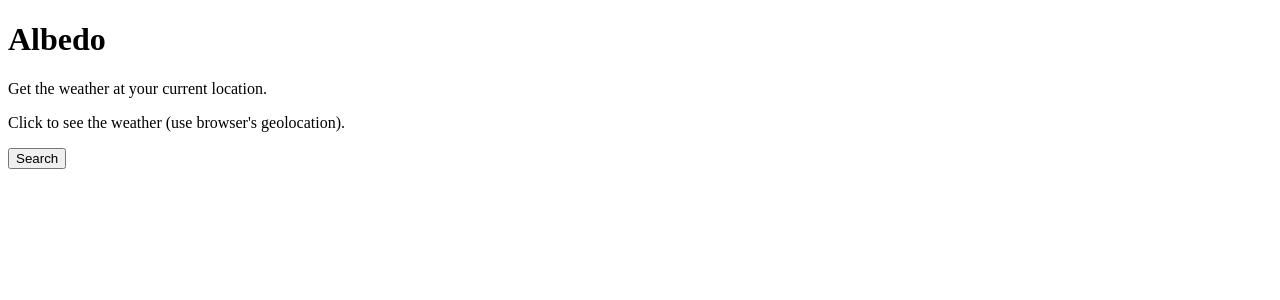
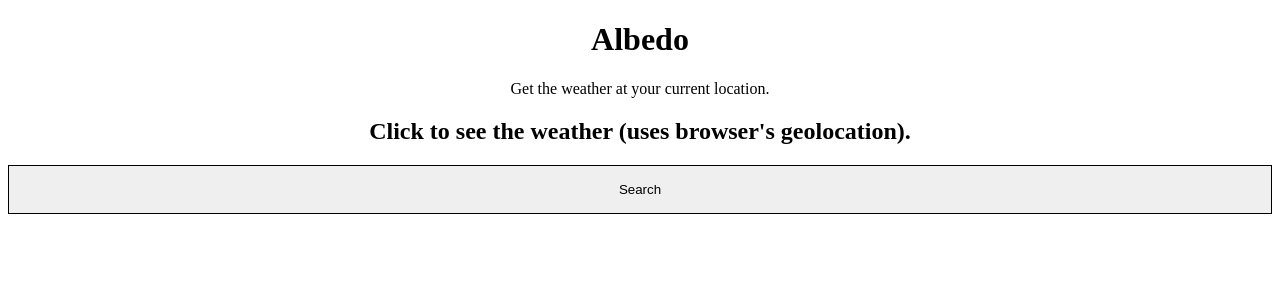
Before and after one commit to bellangerq/albedo, a Svelte app: page / in a window 1280 px wide. Shown: the top 300 px of the page. Built offline with nearby package versions, Linux system fonts and the light colour scheme.

Commit message:
Handle errors and add base style

```diff
--- a/rollup.config.js
+++ b/rollup.config.js
@@ -18,10 +18,7 @@ export default {
 	},
 	plugins: [
 		svelte({
-			// enable run-time checks when not in production
 			dev: !production,
-			// we'll extract any component CSS out into
-			// a separate file - better for performance
 			css: css => {
 				css.write('public/build/bundle.css');
 			}
@@ -54,7 +51,6 @@ export default {
 		replace({
 			process: JSON.stringify({
 				env: {
-					isProd: production,
 					...config().parsed
 				}
 			}),
--- a/src/App.svelte
+++ b/src/App.svelte
@@ -17,3 +17,14 @@
 		<Weather weather={weather} />
 	{/if}
 </main>
+
+<style>
+	:global(.visually-hidden) {
+		position: absolute !important;
+    height: 1px;
+    width: 1px;
+    overflow: hidden;
+    clip: rect(1px, 1px, 1px, 1px);
+    white-space: nowrap;
+	}
+</style>
--- a/src/components/Form.svelte
+++ b/src/components/Form.svelte
@@ -1,53 +1,88 @@
 <script>
-  import { createEventDispatcher } from 'svelte'
+  import { createEventDispatcher } from "svelte";
 
-  let loading = false
-  let deniedGeolocation = false
+  let loading = false;
+  let apiError;
+  let locationError;
 
-  const dispatch = createEventDispatcher()
+  const dispatch = createEventDispatcher();
 
   const getLocation = () => {
-    loading = true
+    loading = true;
     navigator.geolocation.getCurrentPosition(success, error);
-  }
+  };
 
-  const success = position => {
-    const latitude = position.coords.latitude
-    const longitude = position.coords.longitude
-    submitLocation(latitude, longitude)
-  }
+  const success = (position) => {
+    const latitude = position.coords.latitude;
+    const longitude = position.coords.longitude;
+    submitLocation(latitude, longitude);
+  };
 
   const error = () => {
-    loading = false
-    deniedGeolocation = true
-  }
+    loading = false;
+    locationError =
+      "You denied geolocation. It is required to use Albedo. To authorize it, check your browser settings.";
+  };
 
-	const submitLocation = (lat, lon) => {
-    const url = `https://api.openweathermap.org/data/2.5/weather?lat=${lat}&lon=${lon}&appid=${process.env.OPEN_WEATHER_MAP_API_KEY}&units=metric`
+  const submitLocation = (lat, lon) => {
+    const url = `https://api.openweathermap.org/data/2.5/weather?lat=${lat}&lon=${lon}&appid=${process.env.OPEN_WEATHER_MAP_API_KEY}&units=metric`;
 
     fetch(url)
-      .then(response => {
-        return response.json()
+      .then((response) => {
+        if (!response.ok) {
+          apiError = `Error ${response.status}: ${response.statusText}`;
+          return;
+        }
+        return response.json();
       })
-      .then(data => {
-        loading = false
-        dispatch('fetch', {
+      .then((data) => {
+        loading = false;
+        dispatch("fetch", {
           temperature: Math.round(data.main.temp),
           feelsLike: Math.round(data.main.feels_like),
           humidity: data.main.humidity,
           pressure: data.main.pressure,
-          wind: Math.round(data.wind.speed * 3.6)
+          wind: Math.round(data.wind.speed * 3.6),
         });
-      })
-	}
+      });
+  };
 </script>
 
-<p>Click to see the weather (use browser's geolocation).</p>
+<section class="Form">
+  <h2 class="Form__Title">
+    Click to see the weather (uses browser's geolocation).
+  </h2>
 
-<button type="button" disabled={loading} on:click={getLocation}>
-  {#if loading } Loading {:else} Search {/if}
-</button>
+  <button
+    type="button"
+    class="Form__Button"
+    disabled="{loading}"
+    on:click="{getLocation}"
+  >
+    {#if loading } Loading {:else} Search {/if}
+  </button>
 
-{#if deniedGeolocation }
-  <p>You denied geolocation. It is requried to use To authorize it, check your browser settings.</p>
-{/if}
+  {#if apiError || locationError }
+  <p class="Form__Error">
+    {#if apiError } An error has occured: <code>{ apiError }</code>.
+    <a href="mailto:hello@quentin-bellanger.com">Contact me for support</a>.
+    {:else} { locationError } {/if}
+  </p>
+  {/if}
+</section>
+
+<style>
+  .Form__Title {
+    text-align: center;
+  }
+
+  .Form__Button {
+    border: 1px solid;
+    padding: 1rem;
+    width: 100%;
+  }
+
+  .Form__Error {
+    text-align: center;
+  }
+</style>
--- a/src/components/Header.svelte
+++ b/src/components/Header.svelte
@@ -1,4 +1,10 @@
-<header>
+<header class="Header">
   <h1>Albedo</h1>
   <p>Get the weather at your current location.</p>
 </header>
+
+<style>
+.Header {
+  text-align: center;
+}
+</style>
--- a/src/components/Weather.svelte
+++ b/src/components/Weather.svelte
@@ -2,21 +2,63 @@
   export let weather
 </script>
 
-<dl>
-  {#if weather.temperature}
-    <dt>Temperature</dt>
-    <dd>{ weather.temperature }°C {#if weather.feelsLike}  (feels like { weather.feelsLike }°C) {/if}</dd>
+<section class="Weather">
+  <div class="Weather__Data Weather__Data--Temperature">
+    <h2 class="visually-hidden">Temperature</h2>
+    <span>{ weather.temperature }<small class="Weather__Unit">°C</small> {#if weather.feelsLike}<span>(feels like { weather.feelsLike }<small class="Weather__Unit">°C</small>)</span>{/if}</span>
+  </div>
+
+  {#if weather.wind}
+  <div class="Weather__Data Weather__Data--Wind">
+    <h2 class="visually-hidden">Wind speed</h2>
+    <span>{ weather.wind } <small class="Weather__Unit">km/h</small></span>
+  </div>
   {/if}
-  {#if weather.wind}
-    <dt>Wind speed</dt>
-    <dd>{ weather.wind }km/h</dd>
+
+  {#if weather.humidity}
+  <div class="Weather__Data Weather__Data--Humidity">
+    <h2 class="visually-hidden">Humidity</h2>
+    <span>{ weather.humidity }<small class="Weather__Unit">%</small></span>
+  </div>
   {/if}
-  {#if weather.humidity}
-    <dt>Humidity</dt>
-    <dd>{ weather.humidity }%</dd>
+
+  {#if weather.pressure}
+  <div class="Weather__Data Weather__Data--Pressure">
+    <h2 class="visually-hidden">Pressure</h2>
+    <span>{ weather.pressure } <small class="Weather__Unit">mBar</small></span>
+  </div>
   {/if}
-  {#if weather.pressure}
-    <dt>Pressure</dt>
-    <dd>{ weather.pressure }mBar</dd>
-  {/if}
-</dl>
+</section>
+
+<style>
+  .Weather {
+    display: grid;
+    grid-template-areas:
+      "temperature temperature temperature"
+      "wind humidity pressure"
+    ;
+  }
+
+  .Weather__Data {
+    align-content: center;
+    justify-items: center;
+    padding: 1rem;
+    text-align: center;
+  }
+
+  .Weather__Data--Temperature {
+    grid-area: temperature;
+  }
+
+  .Weather__Data--Wind {
+    grid-area: wind;
+  }
+
+  .Weather__Data--Humidity {
+    grid-area: humidity;
+  }
+
+  .Weather__Data--Pressure {
+    grid-area: pressure;
+  }
+</style>
```
Also changed, not shown: 1 other file (tests, documents, lock files or other folders). Lines whose indentation alone changed are shown as unchanged.
